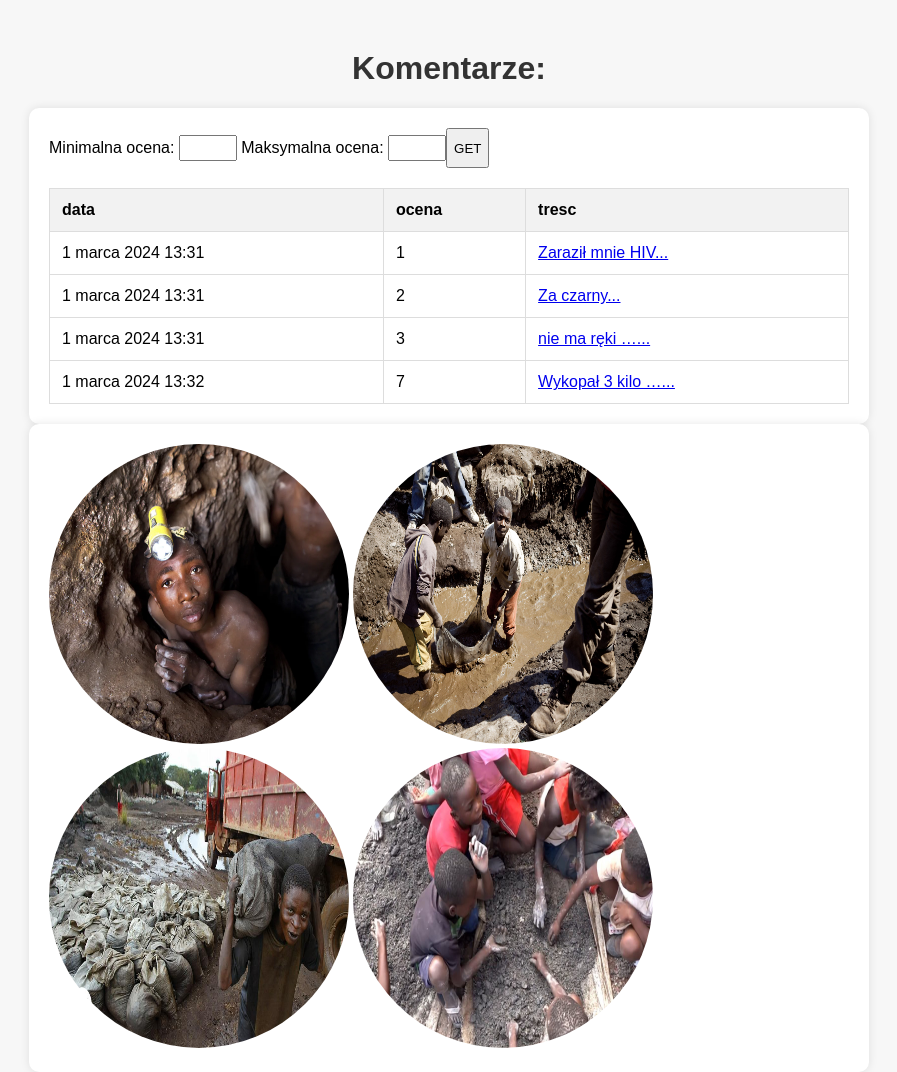
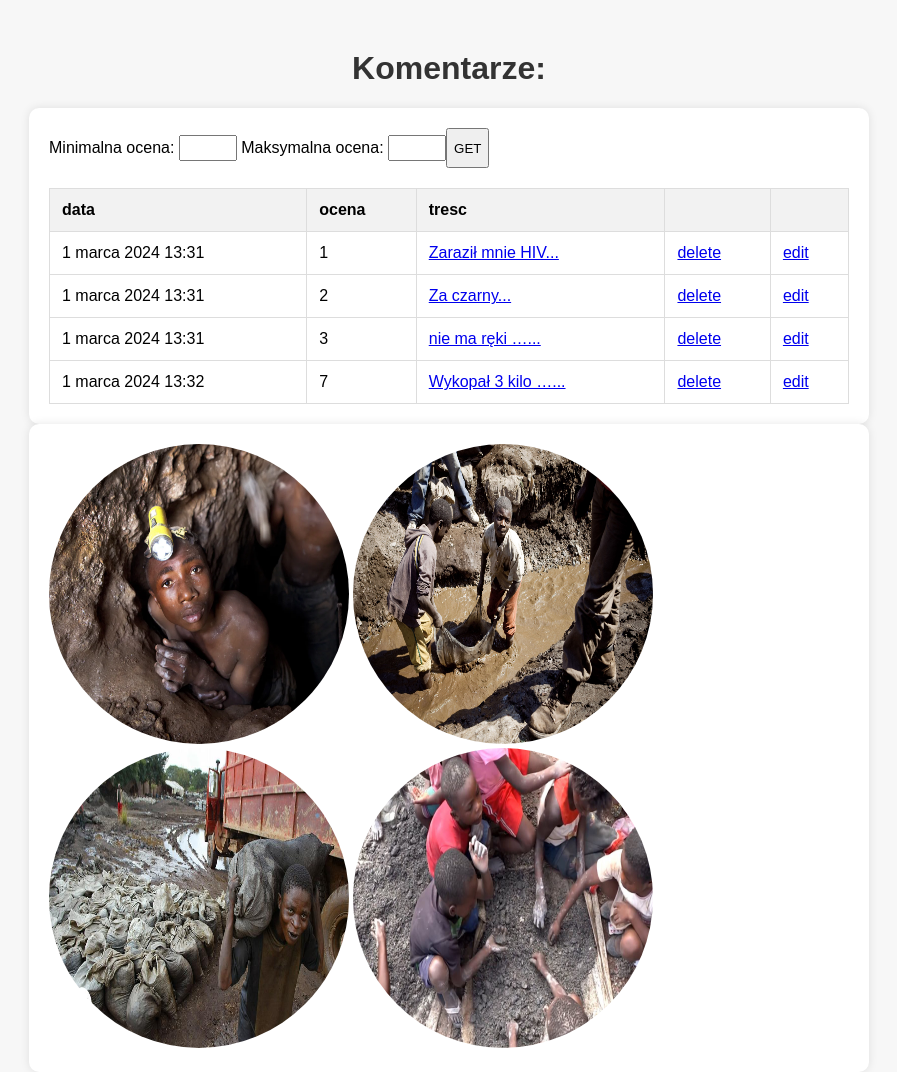
Before and after one commit to Charon6000/FabrykaKobaltu, a Django app: page /komentarze in a window 1280 px wide. Shown: the part 38-1110 px from the top of the page, without its empty margins (191-1088 px from the left). Run offline with Django 5.2, Linux system fonts and the light colour scheme; data comes from the database, SQL or seed files in the repository; both versions use the stored data as it was after the commit.

Commit message:
usuwanie komentarzy

```diff
--- a/Bangladesz/Bangladesz/urls.py
+++ b/Bangladesz/Bangladesz/urls.py
@@ -1,5 +1,5 @@
 from django.contrib import admin
-from fabryka.views import oddzial, zmiany, dzieci, komentarze, komentarz, komentarz_new, komentarz_edit
+from fabryka.views import oddzial, zmiany, dzieci, komentarze, komentarz, komentarz_new, komentarz_edit, komentarz_delete
 from django.urls import path
 
 urlpatterns = [
@@ -12,4 +12,5 @@ urlpatterns = [
     path('komentarz/<int:id>', komentarz, name="komentarz"),
     path('komentarz/<int:id>/edit', komentarz_edit, name="komentarz_edit"),
     path('komentarz_new', komentarz_new, name="komentarz_new"),
+    path('komentarz/<int:id>/delete', komentarz_delete, name="komentarz_delete"),
 ]
--- a/Bangladesz/fabryka/templates/fabryka/komentarze.html
+++ b/Bangladesz/fabryka/templates/fabryka/komentarze.html
@@ -12,6 +12,8 @@
                 <th>data</th>
                 <th>ocena</th>
                 <th>tresc</th>
+                <th></th>
+                <th></th>
               </tr>
             </thead>
             {% for komentarz in komentarze %}
@@ -20,6 +22,8 @@
                   <td>{{komentarz.data}}</td>
                   <td>{{komentarz.ocena}}</td>
                   <td><a href="{% url 'komentarz' id=komentarz.id %}">{{komentarz.tresc|truncatewords:3}}...</a></td>
+                  <td><a href="{% url 'komentarz_delete' id=komentarz.id %}">delete</a></td>
+                  <td><a href="{% url 'komentarz_edit' id=komentarz.id %}">edit</a></td>
                 </tr>
             </tbody>
             {% endfor %}
--- a/Bangladesz/fabryka/views.py
+++ b/Bangladesz/fabryka/views.py
@@ -35,11 +35,12 @@ def komentarze(request):
 
     komentarze = Komentarz.objects.all()
 
-    if ocena_max:
+    if ocena_max and ocena_max != "":
         komentarze = komentarze.filter(ocena__lte = ocena_max )
 
-    if ocena_min:
+    if ocena_min and ocena_min != "":
         komentarze = komentarze.filter(ocena__gte = ocena_min)
+
 
     context={
         'komentarze': komentarze,
@@ -117,3 +118,14 @@ def komentarz_edit(request, id):
             except:
                 pass
     return render(request, "fabryka/komentarz_edit.html", context)
+
+@csrf_exempt
+def komentarz_delete(request, id):
+    komentarz = Komentarz.objects.get(id=id)
+    if request.method == "POST":
+        try:
+            komentarz.delete()
+            return redirect("komentarze")
+        except:
+            pass
+    return render(request, "fabryka/komentarz_delete.html")
```
Also changed, not shown: Bangladesz/fabryka/templates/fabryka/komentarz_delete.html (added, +10 -0 lines), Bangladesz/db.sqlite3.
